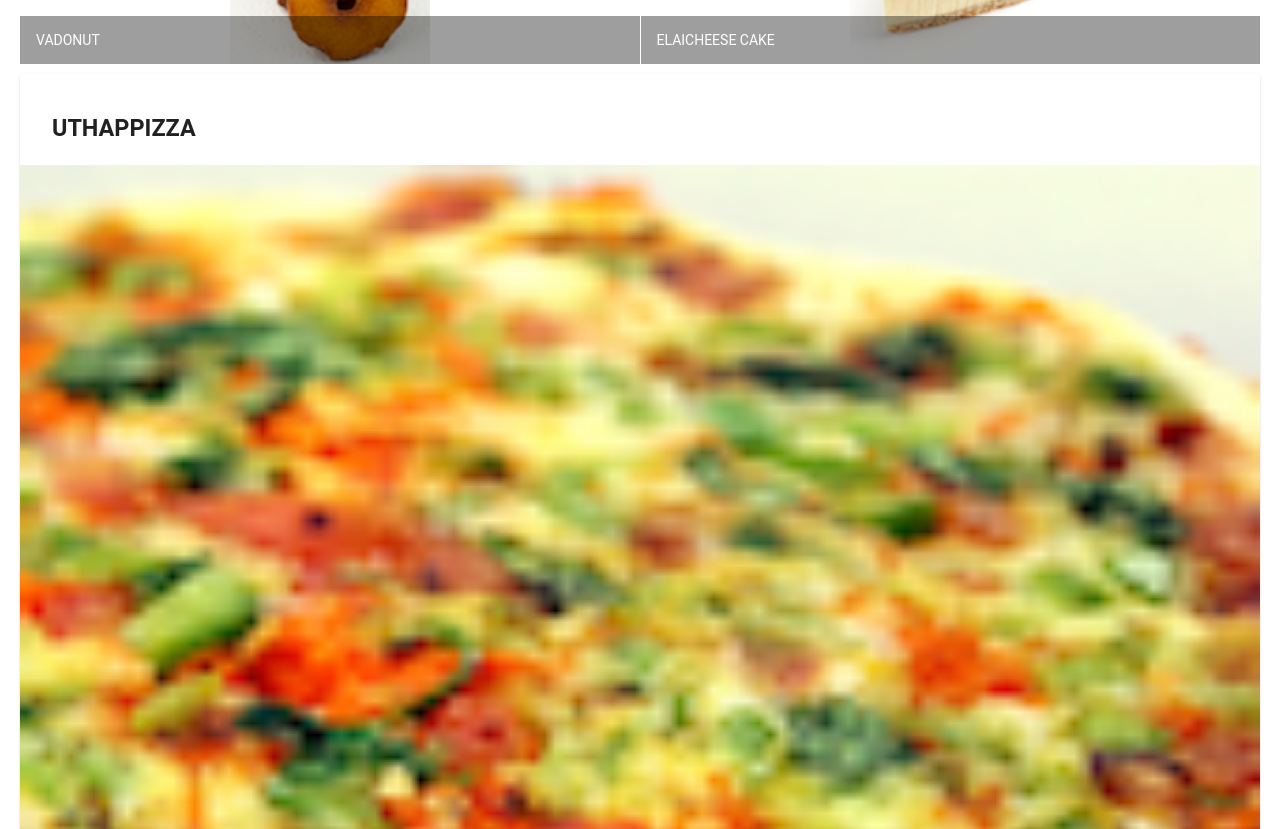
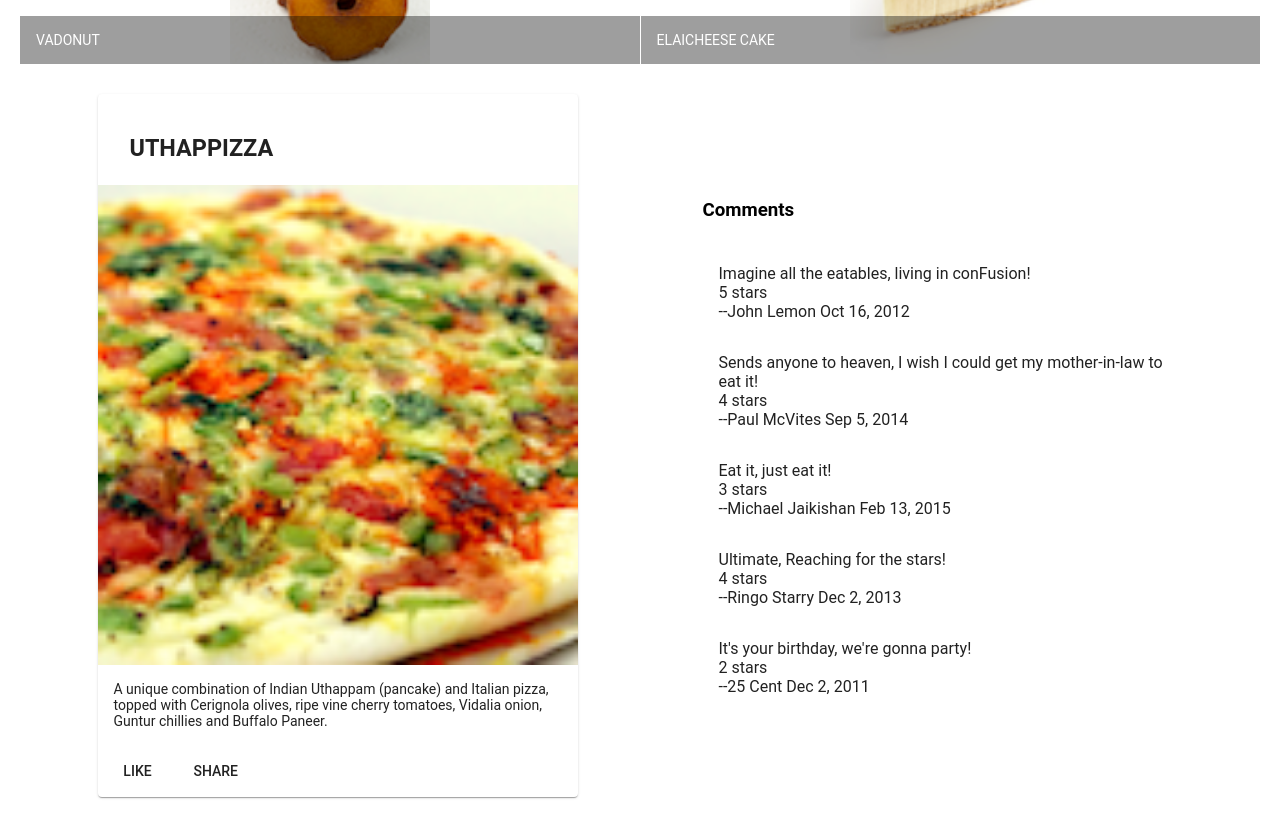
Before and after one commit to baidurja/angular_first_site, an Angular app: page / in a window 1280 px wide. Shown: the part 500-1329 px from the top of the page. Built offline with nearby package versions, Linux system fonts and the light colour scheme.

Commit message:
added comments section for assignment 1

```diff
--- a/src/app/app.module.ts
+++ b/src/app/app.module.ts
@@ -11,11 +11,13 @@
 
 import { AppComponent } from './app.component';
 import { MenuComponent } from './menu/menu.component';
+import { DishdetailComponent } from './dishdetail/dishdetail.component';
 
 @NgModule({
   declarations: [
     AppComponent,
-    MenuComponent
+    MenuComponent,
+    DishdetailComponent
   ],
   imports: [
     BrowserModule,
--- /dev/null
+++ b/src/app/dishdetail/dishdetail.component.html
@@ -0,0 +1,54 @@
+<div class="container"
+     fxLayout="row"
+     fxLayout.sm="column"
+     fxLayout.xs="column"
+     fxLayoutAlign.gt-md="space-around center"
+     fxLayoutGap="10px"
+     fxLayoutGap.xs="0">
+
+  <div fxFlex="40">
+    <div fxFlex *ngIf="dish">
+      <mat-card>
+        <mat-card-header>
+          <mat-card-title>
+            <h3>{{dish.name | uppercase}}</h3>
+          </mat-card-title>
+        </mat-card-header>
+        <img mat-card-image src={{dish.image}} alt={{dish.name}}>
+        <mat-card-content>
+          <p>{{dish.description}}</p>
+        </mat-card-content>
+        <mat-card-actions>
+          <button mat-button>LIKE</button>
+          <button mat-button>SHARE</button>
+        </mat-card-actions>
+      </mat-card>
+    </div>
+  </div>
+
+  <div fxFlex="40">
+    <div fxFlex *ngIf="dish">
+      <h3>Comments</h3>
+      <mat-list class="app-class">
+        <mat-list-item *ngFor="let item of dish['comments']">
+          <p>{{item.comment}}<br>{{item.rating}} stars<br>--{{item.author}} {{item.date | date}}</p>
+        </mat-list-item>
+      </mat-list>
+      <!--<mat-card>
+    <mat-card-header>
+      <mat-card-title>
+        <h3>Comments</h3>
+      </mat-card-title>
+    </mat-card-header>
+    <mat-card-content>
+      <mat-list class="app-class">
+        <mat-list-item *ngFor="let item of dish['comments']">
+          <p>{{item.comment}}<br>{{item.rating}} stars<br>--{{item.author}} {{item.date | date}}</p>
+        </mat-list-item>
+      </mat-list>
+    </mat-card-content>
+  </mat-card>-->
+    </div>
+  </div>
+
+</div>
--- /dev/null
+++ b/src/app/dishdetail/dishdetail.component.scss
@@ -0,0 +1,3 @@
+.app-class .mat-list-item {
+  height: auto;
+}
--- /dev/null
+++ b/src/app/dishdetail/dishdetail.component.ts
@@ -0,0 +1,62 @@
+import { Component, OnInit } from '@angular/core';
+
+const DISH = {
+  id: '0',
+  name: 'Uthappizza',
+  image: '/assets/images/uthappizza.png',
+  category: 'mains',
+  featured: true,
+  label: 'Hot',
+  price: '4.99',
+  // tslint:disable-next-line:max-line-length
+  description: 'A unique combination of Indian Uthappam (pancake) and Italian pizza, topped with Cerignola olives, ripe vine cherry tomatoes, Vidalia onion, Guntur chillies and Buffalo Paneer.',
+  comments: [
+    {
+      rating: 5,
+      comment: 'Imagine all the eatables, living in conFusion!',
+      author: 'John Lemon',
+      date: '2012-10-16T17:57:28.556094Z'
+    },
+    {
+      rating: 4,
+      comment: 'Sends anyone to heaven, I wish I could get my mother-in-law to eat it!',
+      author: 'Paul McVites',
+      date: '2014-09-05T17:57:28.556094Z'
+    },
+    {
+      rating: 3,
+      comment: 'Eat it, just eat it!',
+      author: 'Michael Jaikishan',
+      date: '2015-02-13T17:57:28.556094Z'
+    },
+    {
+      rating: 4,
+      comment: 'Ultimate, Reaching for the stars!',
+      author: 'Ringo Starry',
+      date: '2013-12-02T17:57:28.556094Z'
+    },
+    {
+      rating: 2,
+      comment: 'It\'s your birthday, we\'re gonna party!',
+      author: '25 Cent',
+      date: '2011-12-02T17:57:28.556094Z'
+    }
+  ]
+};
+
+
+@Component({
+  selector: 'app-dishdetail',
+  templateUrl: './dishdetail.component.html',
+  styleUrls: ['./dishdetail.component.scss']
+})
+export class DishdetailComponent implements OnInit {
+
+  dish = DISH;
+
+  constructor() { }
+
+  ngOnInit() {
+  }
+
+}
--- a/src/app/menu/menu.component.html
+++ b/src/app/menu/menu.component.html
@@ -20,7 +20,9 @@
     </mat-grid-list>
   </div>
 
-  <div fxFlex *ngIf="selectedDish">
+  <app-dishdetail></app-dishdetail>
+
+  <!--<div fxFlex *ngIf="selectedDish">
     <mat-card>
       <mat-card-header>
         <mat-card-title>
@@ -36,6 +38,6 @@
         <button mat-button>SHARE</button>
       </mat-card-actions>
     </mat-card>
-  </div>
+  </div>-->
 
 </div>
```
Also changed, not shown: src/styles.scss (line endings or trailing spaces), 1 other file (tests, documents, lock files or other folders).
